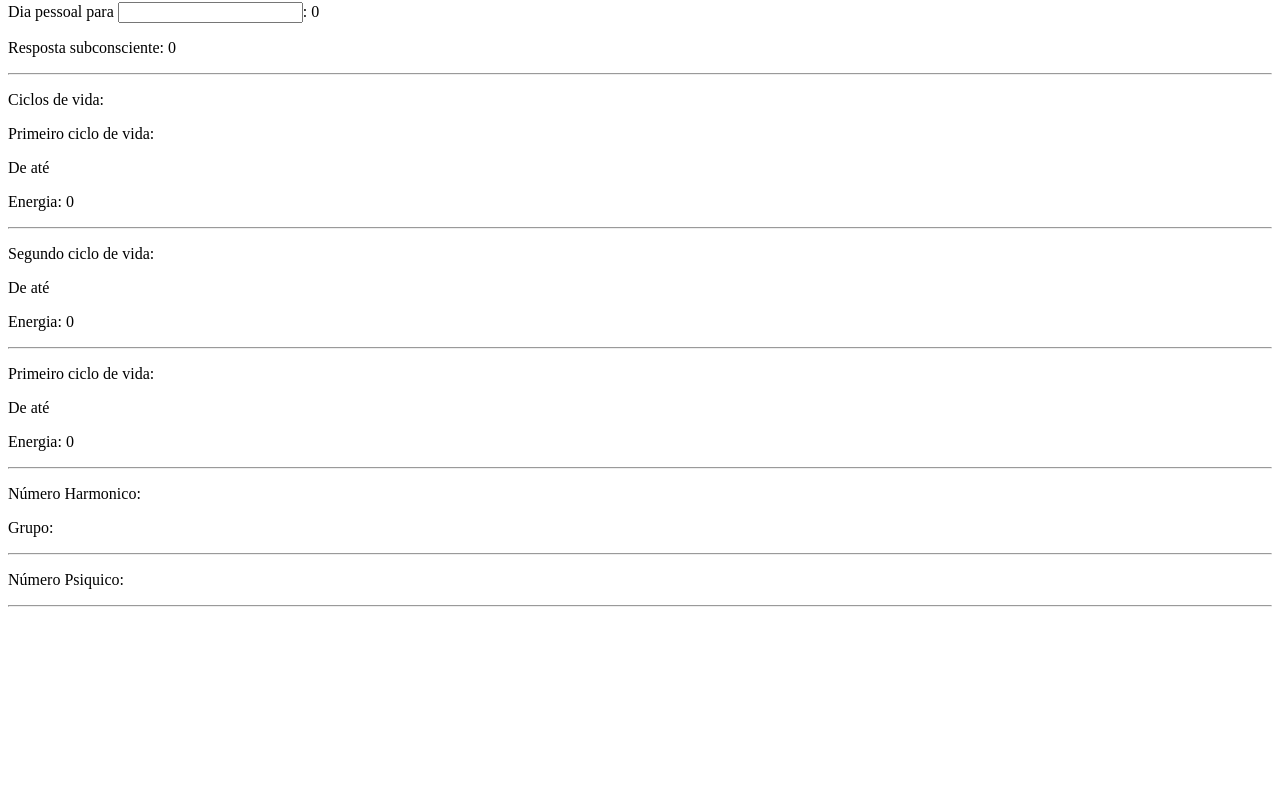
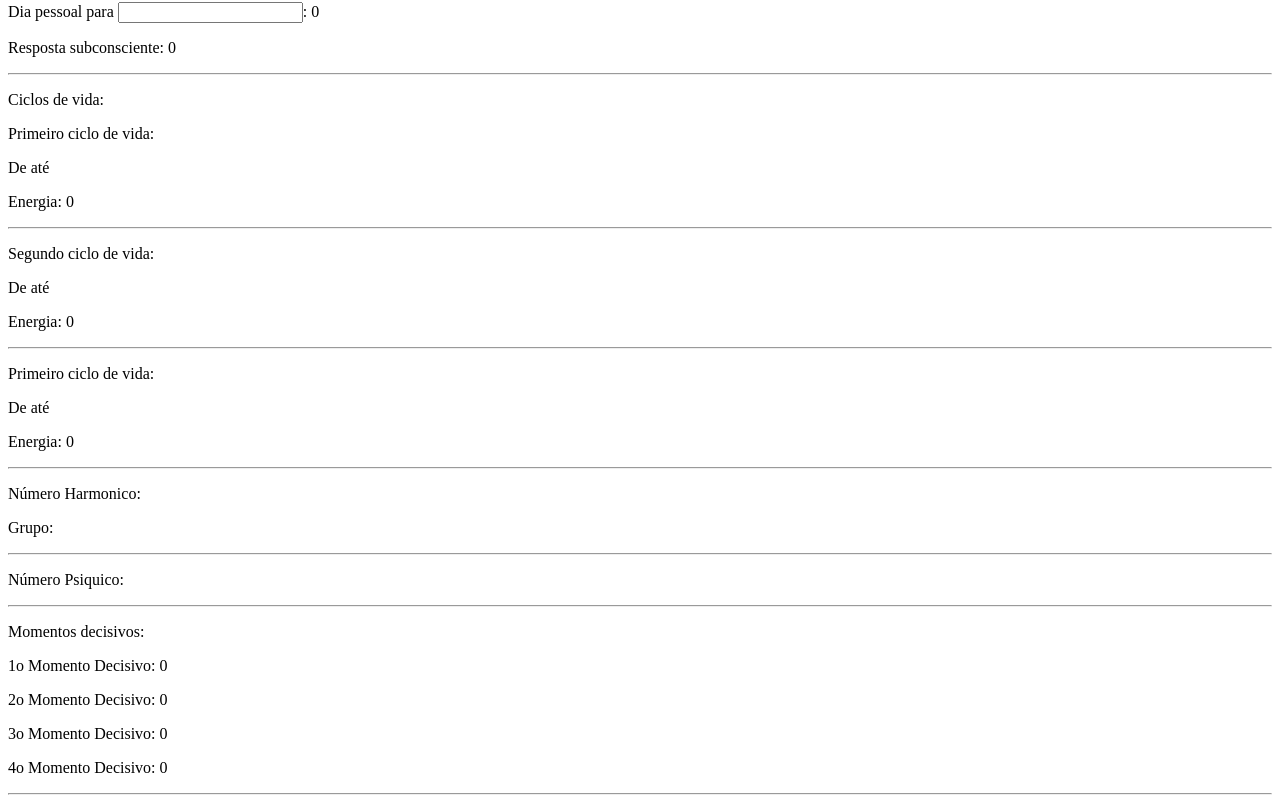
Before and after one commit to Jonathantoyoshima/numerologia, a React (Vite) app: page / in a window 1280 px wide. Shown: the part 547-1350 px from the top of the page. Before the commit the page ends 1162 px from the top, so only its background shows below. Built offline with nearby package versions, Linux system fonts and the light colour scheme.

Commit message:
feat Momento Decisivo

```diff
--- a/package.json
+++ b/package.json
@@ -16,8 +16,8 @@
   },
   "devDependencies": {
     "@eslint/js": "^9.30.1",
-    "@types/react": "^19.1.8",
-    "@types/react-dom": "^19.1.6",
+    "@types/react": "^19.1.10",
+    "@types/react-dom": "^19.1.7",
     "@types/styled-components": "^5.1.34",
     "@vitejs/plugin-react": "^4.6.0",
     "eslint": "^9.30.1",
--- a/src/App.tsx
+++ b/src/App.tsx
@@ -1,8 +1,11 @@
+import type IMomentoDecisivo from "./interface/momentoDecisivo";
+
 import { useState } from "react";
 import { Line, Cell } from "./App.style";
 import * as f from "./functions/functions";
 import numeroHarmonicoFn from "./functions/numeroHarmonico";
 import numeroPsiquicoFn from "./functions/numeroPsiquico";
+import momentoDecisivoFn from "./functions/momentoDecisivo";
 
 function App() {
   const [motiv, setMotiv] = useState(0);
@@ -29,6 +32,8 @@ function App() {
 
   const [piramide, setPiramide] = useState<any[]>();
 
+  const [mmtoDecisivo, setMmtoDecisivo] = useState<IMomentoDecisivo>();
+
   const [numHarm, setNumHarm] = useState<{
     numeroHarmonico: number;
     grupo: number[];
@@ -39,7 +44,12 @@ function App() {
   }>();
 
   const setValues = (thisname: string, thisniver: string) => {
-    const oName = thisname?.toLowerCase().split("") || [];
+    const oName =
+      thisname
+        ?.toLowerCase()
+        .replace(/[^a-záàâãéèêíïóôõöúçñ]/g, "")
+        .split("") || [];
+
     const oNiver = thisniver?.split("").map((n) => Number(n)) || [];
 
     const nMotiv = f.numeroMotivacao(oName);
@@ -66,11 +76,13 @@ function App() {
     const aPessoal = f.numerosAnoPessoal(thisniver);
     setAnoPessoal(aPessoal);
 
-    setPiramide(f.piramideDaVida(thisname));
+    setPiramide(f.piramideDaVida(oName));
 
     setNumHarm(numeroHarmonicoFn(thisniver));
 
     setNumPsi(numeroPsiquicoFn(thisniver));
+
+    setMmtoDecisivo(momentoDecisivoFn(thisniver));
   };
 
   return (
@@ -165,6 +177,12 @@ function App() {
       <hr />
       <p>Número Psiquico: {numPsi?.numeroPsiquico} </p>
       <hr />
+      <p>Momentos decisivos:</p>
+      <p>1o Momento Decisivo: {mmtoDecisivo?.momento1 || 0}</p>
+      <p>2o Momento Decisivo: {mmtoDecisivo?.momento2 || 0}</p>
+      <p>3o Momento Decisivo: {mmtoDecisivo?.momento3 || 0}</p>
+      <p>4o Momento Decisivo: {mmtoDecisivo?.momento4 || 0}</p>
+      <hr />
     </>
   );
 }
--- a/src/functions/functions.ts
+++ b/src/functions/functions.ts
@@ -260,10 +260,10 @@ const mapearSequencias = (array: number[]) => {
   return resultado;
 };
 
-export const piramideDaVida = (nome: string) => {
+export const piramideDaVida = (nome: string[]) => {
   result = [];
 
-  const n = lines(nome.split("").map((v) => map[v]));
+  const n = lines(nome.map((v) => map[v]));
 
   return n.map((seq) => mapearSequencias(seq));
 };
--- /dev/null
+++ b/src/functions/momentoDecisivo.ts
@@ -0,0 +1,23 @@
+import type IMomentoDecisivo from "../interface/momentoDecisivo";
+import reduzNiver from "./niverDecomposicao";
+import redutor from "./redutor";
+
+const momentoDecisivoFn = (niver: string): IMomentoDecisivo => {
+  const { dia, mes, ano } = reduzNiver(niver);
+
+  const m1 = `${dia}${mes}`.split("").map((x) => Number(x));
+  const momento1 = redutor(m1);
+
+  const m2 = `${dia}${ano}`.split("").map((x) => Number(x));
+  const momento2 = redutor(m2);
+
+  const m3 = `${momento1 + momento2}`.split("").map((x) => Number(x));
+  const momento3 = redutor(m3);
+
+  const m4 = `${mes}${ano}`.split("").map((x) => Number(x));
+  const momento4 = redutor(m4);
+
+  return { momento1, momento2, momento3, momento4 };
+};
+
+export default momentoDecisivoFn;
--- /dev/null
+++ b/src/functions/niverDecomposicao.ts
@@ -0,0 +1,9 @@
+const niverDecomposicao = (niver: string) => {
+  const reduxNiver = niver.replace(/\D/g, "");
+  const dia = reduxNiver.substring(0, 2);
+  const mes = reduxNiver.substring(2, 4);
+  const ano = reduxNiver.substring(4);
+  return { dia, mes, ano };
+};
+
+export default niverDecomposicao;
--- /dev/null
+++ b/src/interface/momentoDecisivo.ts
@@ -0,0 +1,6 @@
+export default interface IMomentoDecisivo {
+  momento1: number;
+  momento2: number;
+  momento3: number;
+  momento4: number;
+}
```
Also changed, not shown: 4 other files (tests, documents, lock files or other folders).
